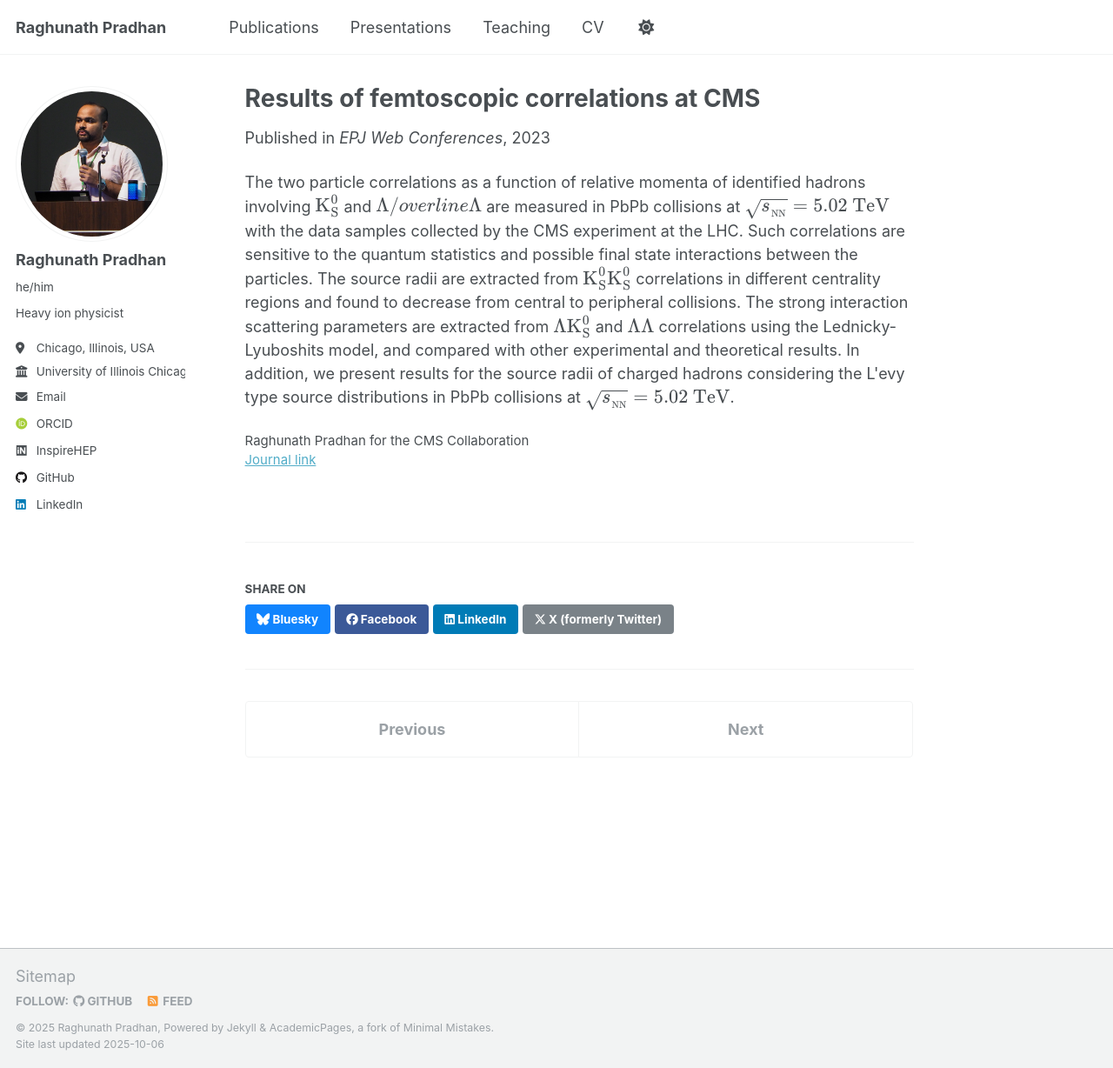
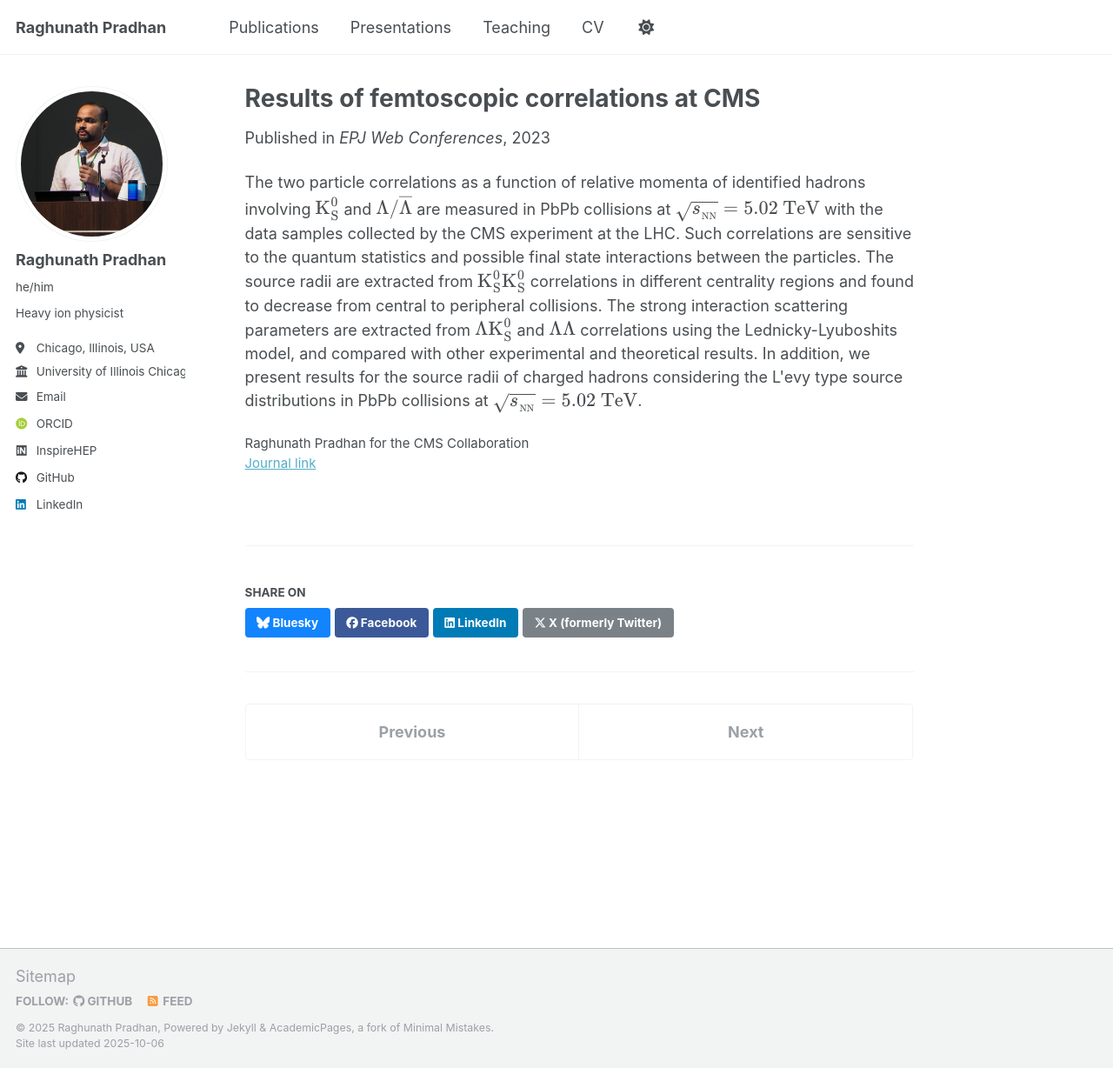
Before and after one commit to RAGHUMATAPITA/RAGHUMATAPITA.github.io, a Jekyll site: the page built from _publications/2023-proceeding-SQM2022.md, in a window 1280 px wide and 1228 px high. Shown: the whole window at 87% size. Built offline with Jekyll 4.4.1, drawn with Linux system fonts in a browser that asks for light colours; some web fonts are replaced; a script that is not in the unit is left out.

```diff
--- a/_publications/2023-proceeding-SQM2022.md
+++ b/_publications/2023-proceeding-SQM2022.md
@@ -10,4 +10,4 @@ paperurl: 'https://doi.org/10.1051/epjconf/202327603003'
 citation: 'Raghunath Pradhan for the CMS Collaboration'
 ---
 
-The two particle correlations as a function of relative momenta of identified hadrons involving $$\text{K}^{0}_{\text{S}}$$ and $$\Lambda/overline\Lambda$$ are measured in PbPb collisions at $$\sqrt{s_{_{\text{NN}}}} = 5.02~\text{TeV}$$ with the data samples collected by the CMS experiment at the LHC. Such correlations are sensitive to the quantum statistics and possible final state interactions between the particles. The source radii are extracted from $$\text{K}^{0}_{\text{S}}\text{K}^{0}_{\text{S}}$$ correlations in different centrality regions and found to decrease from central to peripheral collisions. The strong interaction scattering parameters are extracted from $$\Lambda\text{K}^{0}_{\text{S}}$$ and $$\Lambda\Lambda$$ correlations using the Lednicky-Lyuboshits model, and compared with other experimental and theoretical results. In addition, we present results for the source radii of charged hadrons considering the L\'evy type source distributions in PbPb collisions at $$\sqrt{s_{_{\text{NN}}}} = 5.02~\text{TeV}$$.
+The two particle correlations as a function of relative momenta of identified hadrons involving $$\text{K}^{0}_{\text{S}}$$ and $$\Lambda/\overline\Lambda$$ are measured in PbPb collisions at $$\sqrt{s_{_{\text{NN}}}} = 5.02~\text{TeV}$$ with the data samples collected by the CMS experiment at the LHC. Such correlations are sensitive to the quantum statistics and possible final state interactions between the particles. The source radii are extracted from $$\text{K}^{0}_{\text{S}}\text{K}^{0}_{\text{S}}$$ correlations in different centrality regions and found to decrease from central to peripheral collisions. The strong interaction scattering parameters are extracted from $$\Lambda\text{K}^{0}_{\text{S}}$$ and $$\Lambda\Lambda$$ correlations using the Lednicky-Lyuboshits model, and compared with other experimental and theoretical results. In addition, we present results for the source radii of charged hadrons considering the L\'evy type source distributions in PbPb collisions at $$\sqrt{s_{_{\text{NN}}}} = 5.02~\text{TeV}$$.
```
